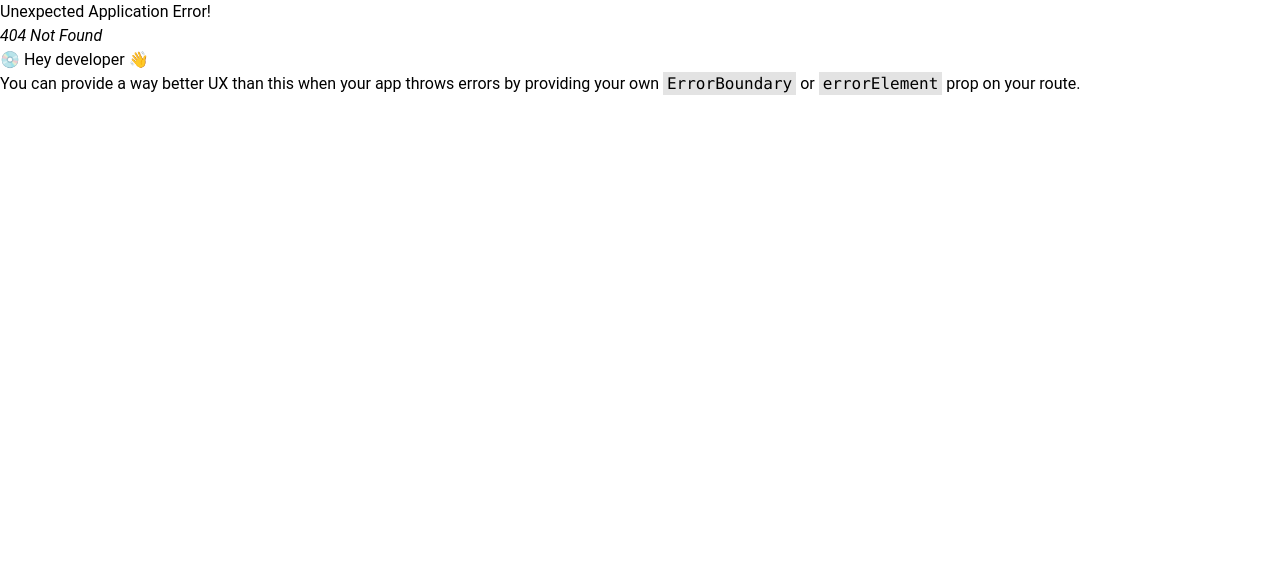
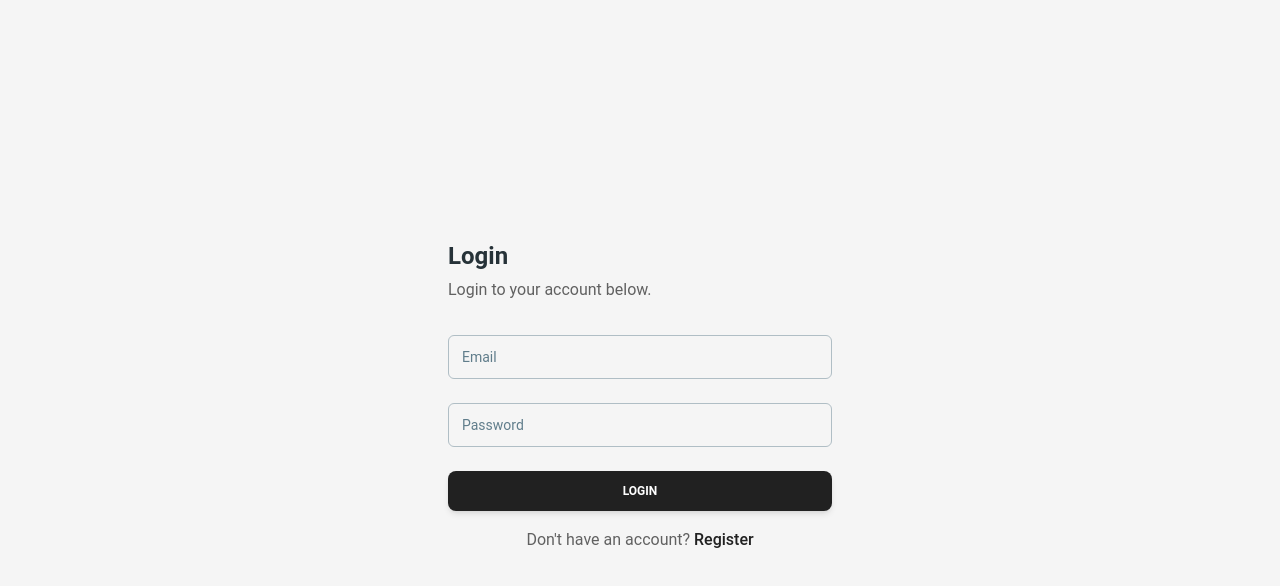
Before and after one commit to DaronAdams/grant-monitor, a React (Create React App) app in the folder frontend/: page /login in a window 1280 px wide. Before the commit this address had no page. Shown: the top 586 px of the page. Built offline with nearby package versions, Linux system fonts and the light colour scheme.

Commit message:
Feat: Create login page and route

```diff
--- a/frontend/src/App.tsx
+++ b/frontend/src/App.tsx
@@ -3,6 +3,7 @@
   RouterProvider,
 } from "react-router-dom";
 import HomePage from './pages/Home';
+import Login from './pages/Login';
 
 
 const router = createBrowserRouter([
@@ -10,6 +11,10 @@
     path: "/",
     element: <HomePage />,
   },
+  {
+    path: "/login",
+    element: <Login />
+  }
 ]);
 
 
--- /dev/null
+++ b/frontend/src/pages/Login.tsx
@@ -0,0 +1,39 @@
+import {
+  Card,
+  Input,
+  Button,
+  Typography,
+} from "@material-tailwind/react";
+
+const Login = () => {
+    return (
+        <div className="bg-gray-100 flex h-screen items-center justify-center">
+            <Card color="transparent" shadow={false}>
+      <Typography variant="h4" color="blue-gray">
+        Login
+      </Typography>
+      <Typography color="gray" className="mt-1 font-normal">
+        Login to your account below.
+      </Typography>
+      <form className="mt-8 mb-2 w-80 max-w-screen-lg sm:w-96">
+        <div className="mb-4 flex flex-col gap-6">
+          <Input size="lg" label="Email" crossOrigin={""} />
+          <Input type="password" size="lg" label="Password" crossOrigin={""} />
+        </div>
+        <Button className="mt-6" fullWidth>
+          Login
+        </Button>
+        <Typography color="gray" className="mt-4 text-center font-normal">
+          Don't have an account?{" "}
+          <a href="/register" className="font-medium text-gray-900">
+            Register
+          </a>
+        </Typography>
+      </form>
+    </Card>
+        </div>
+
+     );
+}
+
+export default Login;
```
